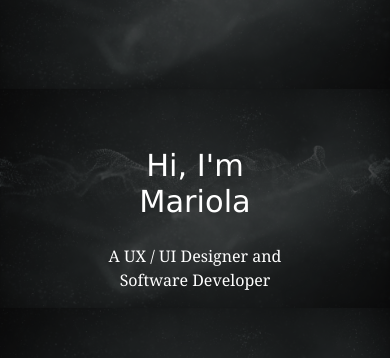
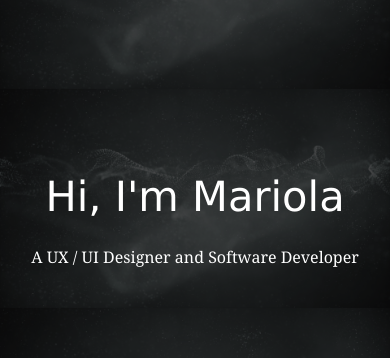
Before and after one commit to MariolaH/Design-Portfolio, a Next.js app: page / in a window 390 px wide. Shown: the top 358 px of the page. Built offline with nearby package versions, Linux system fonts and the light colour scheme.

Commit message:
mobile update

```diff
--- a/src/app/styles/global.css
+++ b/src/app/styles/global.css
@@ -195,6 +195,8 @@ header p {
     z-index: 2;
     text-align: center;
     /* transition: opacity 0.5s ease; */
+    width: 90%; /* Increase width to span almost edge to edge */
+    padding: 0 10px; /* Add padding for better appearance */
   }
 
   .fade-on-scroll {
@@ -210,7 +212,7 @@ header p {
 
 
   .fixed-content h1 {
-    font-size: 1.9rem;
+    font-size: 2.6rem;
     color: #fff;
   }
 
```
